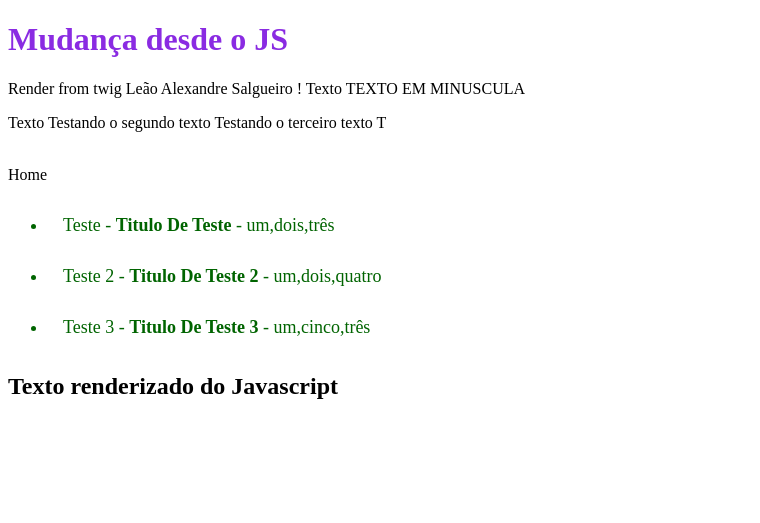
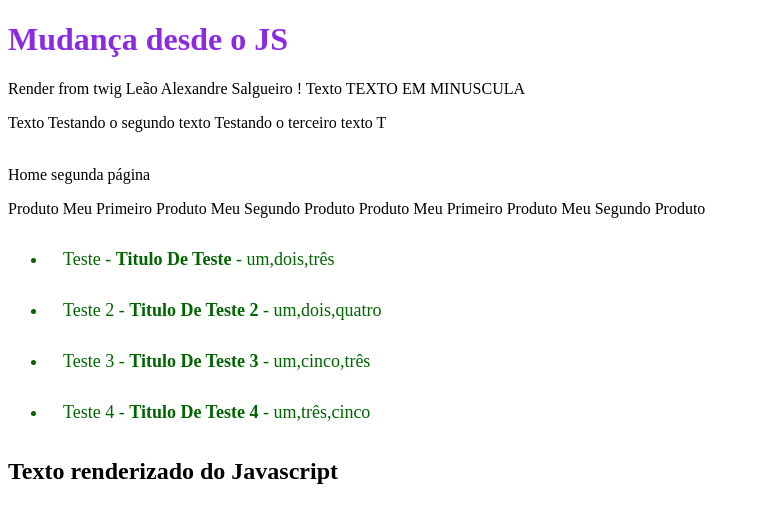
Before and after one commit to alexandreleao/php, a PHP site: page / in a window 1280 px wide. Shown: the top 523 px of the page, without its empty margins (0-760 px from the left). Run offline with PHP 8.4, Linux system fonts and the light colour scheme.

Commit message:
Arquivo Produto.php adicionado

```diff
--- a/app/Home.php
+++ b/app/Home.php
@@ -17,7 +17,7 @@
 
     protected function getSegundaHome(){
 
-        $this->home = 'Home';
+        $this->home = 'Home segunda página';
 
         return 'segunda página home';
 
--- /dev/null
+++ b/app/Produto.php
@@ -0,0 +1,26 @@
+<?php
+
+namespace App;
+
+class Produto{
+
+    public $produto = null;
+
+    public function getProduto()
+    {
+        return "Produto {$this->getSegundoProduto()} {$this->getTerceiroProduto()}";
+    }
+
+    protected function getSegundoProduto()
+    {
+        $this->prod= 'Produto';
+
+        return 'Meu Primeiro Produto';
+    }
+
+    private function getTerceiroProduto()
+    {
+        return 'Meu Segundo Produto';
+    }
+
+}
--- a/app/Traits/FuncoesNovas.php
+++ b/app/Traits/FuncoesNovas.php
@@ -27,6 +27,12 @@ trait FuncoesNovas
                 'nome' => 'Teste 3',
                 'titulo' => 'Titulo de teste 3',
                 'tags' => ['um', 'cinco', 'três']
+            ],
+
+            [
+                'nome' => 'Teste 4',
+                'titulo' => 'Titulo de teste 4',
+                'tags' => ['um', 'três', 'cinco']
             ]
         ];
     }
--- a/composer.json
+++ b/composer.json
@@ -16,6 +16,6 @@
     ],
     "minimum-stability": "dev",
     "require": {
-        "twig/twig": "^2.0"
+        "twig/twig": "3.0"
     }
 }
--- a/index.php
+++ b/index.php
@@ -18,12 +18,15 @@
         $loader = new \Twig\Loader\ArrayLoader([
             'index' => 'Render from twig {{ nome }} {{sobrenome}}! {{texto}} {{maiuscula}}',
             'teste' => '{{nova_variavel}} {{t}}',
-            'home'  => '{{home}} {{h}}'
+            'home'  => '{{home }} {{h}}',
+            'produto'  => '{{produto }} {{produto}}',
+
         ]);
         $twig = new \Twig\Environment($loader);
         $user = new App\User;
         $teste = new App\Teste;
         $home = new  App\Home;
+        $produto = new App\Produto;
 
 
 
@@ -32,6 +35,7 @@
         echo "<p>" . $twig->render('teste', ['nova_variavel' =>$teste->getNomeTexto(), 't' => $teste->t ]). "</p>";
         echo "<br>";
         echo $twig ->render('home', ['home' =>$home->getHome(), 'home' => $home->home ]);
+        echo  "<p>" .$twig ->render('produto', ['produto' =>$produto->getProduto(), 'prod' => $produto->prod ]) ."</p>";
 
         $div= "<ul>";
         foreach($user->renderArray() as $item){
--- a/main.js
+++ b/main.js
@@ -29,4 +29,5 @@ document.addEventListener("DOMContentLoaded", function(e) {
         li[i].classList.add('teste')
     }
 
+
 })
```
Also changed, not shown: 1 other file.
